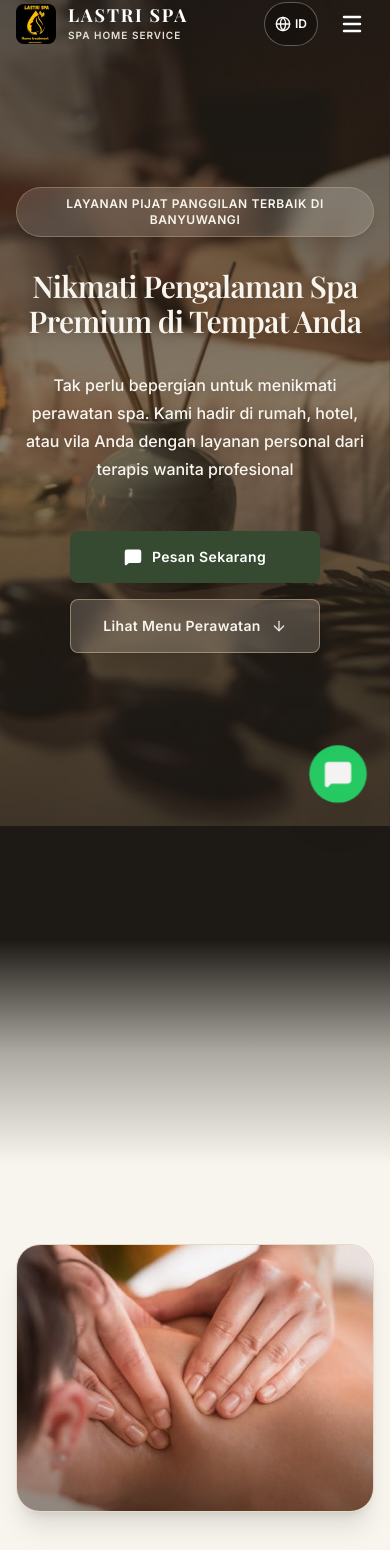
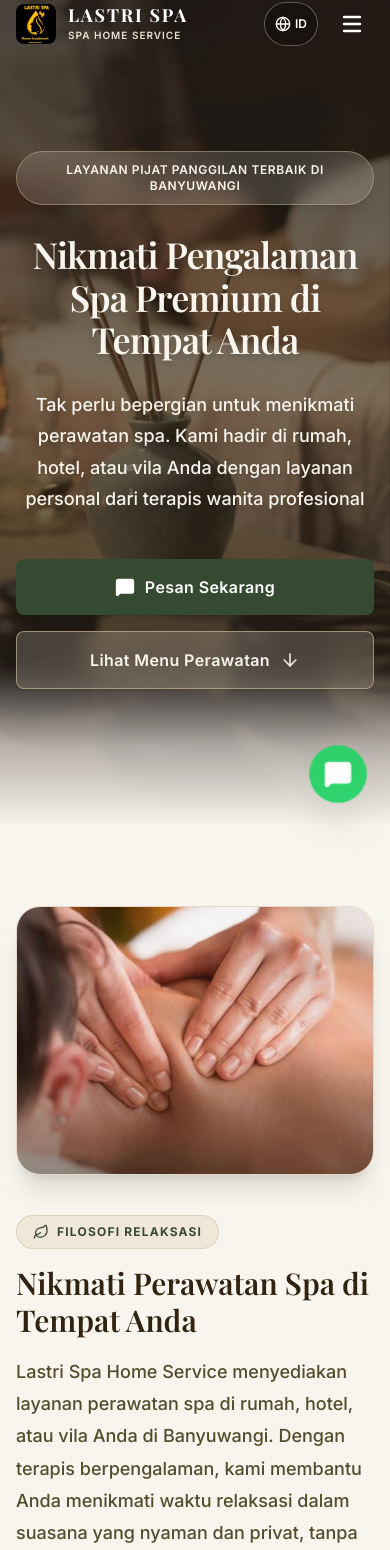
Before and after one commit to gracsiaaa/lastri, a Next.js app: page / in a window 390 px wide. Shown: the part 18-1568 px from the top of the page. Built offline with nearby package versions, Linux system fonts and the light colour scheme.

Commit message:
style: equalize card button sizes, enlarge typography across sections, and disable hero mobile parallax

```diff
--- a/components/AboutSection.tsx
+++ b/components/AboutSection.tsx
@@ -61,16 +61,16 @@ export const AboutSection: React.FC<AboutSectionProps> = ({
           </div>
 
           <div className="lg:col-span-6 space-y-6">
-            <div className="space-y-3.5">
-              <div className="inline-flex items-center space-x-2 text-xs font-bold uppercase tracking-widest text-[#364A31] bg-[#F0E7D8] px-3.5 py-1.5 rounded-full border border-[#C7AF90]/40">
-                <Leaf className="w-3.5 h-3.5 text-[#364A31]" />
+            <div className="space-y-4">
+              <div className="inline-flex items-center space-x-2 text-xs sm:text-sm font-bold uppercase tracking-widest text-[#364A31] bg-[#F0E7D8] px-4 py-2 rounded-full border border-[#C7AF90]/40">
+                <Leaf className="w-4 h-4 text-[#364A31]" />
                 <span>{lang === 'en' ? "Our Philosophy" : "Filosofi Relaksasi"}</span>
               </div>
 
-              <h2 className="font-serif text-3xl sm:text-5xl text-[#302310] font-semibold leading-tight">
+              <h2 className="font-serif text-3xl sm:text-5xl lg:text-6xl text-[#302310] font-semibold leading-tight">
                 {PHILOSOPHY_CONTENT.title[lang]}
               </h2>
-              <p className="text-base sm:text-lg text-[#534D2B] font-medium leading-[1.75]">
+              <p className="text-lg sm:text-xl text-[#534D2B] font-medium leading-[1.8]">
                 {PHILOSOPHY_CONTENT.story[lang]}
               </p>
             </div>
@@ -78,10 +78,10 @@ export const AboutSection: React.FC<AboutSectionProps> = ({
             <div className="pt-2">
               <button
                 onClick={onOpenAboutModal}
-                className="px-7 py-3.5 rounded-lg bg-[#364A31] text-[#FFFFFF] hover:bg-[#263A25] transition-all duration-300 text-sm font-semibold shadow-md hover:shadow-lg hover:scale-[1.02] active:scale-[0.98] inline-flex items-center space-x-2.5 min-h-[44px] group cursor-pointer"
+                className="px-8 py-4 rounded-lg bg-[#364A31] text-[#FFFFFF] hover:bg-[#263A25] transition-all duration-300 text-base font-semibold shadow-md hover:shadow-lg hover:scale-[1.02] active:scale-[0.98] inline-flex items-center space-x-2.5 min-h-[48px] group cursor-pointer"
               >
                 <span>{lang === 'en' ? "Read Our Full Story" : "Baca Selengkapnya"}</span>
-                <ArrowRight className="w-4 h-4 text-white group-hover:translate-x-1 transition-transform" />
+                <ArrowRight className="w-5 h-5 text-white group-hover:translate-x-1 transition-transform" />
               </button>
             </div>
           </div>
--- a/components/FAQ.tsx
+++ b/components/FAQ.tsx
@@ -21,13 +21,13 @@ export const FAQ: React.FC<FAQProps> = ({ lang }) => {
     <section id="faq" className="py-24 sm:py-32 bg-[#F8F5EE] relative overflow-hidden">
       <div className="max-w-4xl mx-auto px-4 sm:px-6 lg:px-8 space-y-12">
         <div className="text-center max-w-2xl mx-auto space-y-4">
-          <span className="text-xs font-bold uppercase tracking-widest text-[#364A31] bg-[#F0E7D8] px-3.5 py-1.5 rounded-full border border-[#C7AF90]/50 inline-block">
+          <span className="text-xs sm:text-sm font-bold uppercase tracking-widest text-[#364A31] bg-[#F0E7D8] px-4 py-2 rounded-full border border-[#C7AF90]/50 inline-block">
             {lang === 'en' ? "Got Questions?" : "Pusat Bantuan"}
           </span>
-          <h2 className="font-sans text-3xl sm:text-5xl text-[#302310] font-semibold tracking-tight">
+          <h2 className="font-sans text-3xl sm:text-5xl lg:text-6xl text-[#302310] font-semibold tracking-tight">
             {lang === 'en' ? "Frequently Asked Questions" : "Pertanyaan Umum (FAQ)"}
           </h2>
-          <p className="text-sm sm:text-base text-[#534D2B] font-medium leading-[1.7]">
+          <p className="text-base sm:text-lg text-[#534D2B] font-medium leading-[1.75]">
             {lang === 'en'
               ? "General information and frequently asked questions regarding Lastri Spa Home Service."
               : "Informasi dan pertanyaan umum terkait Lastri Spa Home Service."}
--- a/components/Hero.tsx
+++ b/components/Hero.tsx
@@ -1,6 +1,6 @@
 'use client';
 
-import React from 'react';
+import React, { useState, useEffect } from 'react';
 import { Language } from '../types';
 import { SPA_INFO, getWhatsAppUrl } from '../data/spaData';
 import { ArrowDown, MessageSquare } from 'lucide-react';
@@ -12,16 +12,27 @@ interface HeroProps {
 }
 
 export const Hero: React.FC<HeroProps> = ({ lang, onOpenBooking }) => {
+  const [isMobile, setIsMobile] = useState(false);
+
+  useEffect(() => {
+    const checkMobile = () => {
+      setIsMobile(window.innerWidth < 768);
+    };
+    checkMobile();
+    window.addEventListener('resize', checkMobile);
+    return () => window.removeEventListener('resize', checkMobile);
+  }, []);
+
   const { scrollY } = useScroll();
   const backgroundScale = useTransform(scrollY, [0, 700], [1, 1.25]);
   const contentOpacity = useTransform(scrollY, [0, 520], [1, 0.1]);
 
   return (
-    <section className="relative min-h-[140vh] flex flex-col justify-start items-center overflow-hidden bg-[#1D1914]">
+    <section className="relative min-h-screen md:min-h-[140vh] flex flex-col justify-start items-center overflow-hidden bg-[#1D1914]">
       <div className="absolute inset-0 overflow-hidden pointer-events-none z-0">
         <motion.div
-          style={{ y: scrollY }}
-          className="absolute top-0 left-0 w-full h-screen will-change-transform"
+          style={{ y: isMobile ? 0 : scrollY }}
+          className="absolute top-0 left-0 w-full h-full md:h-screen will-change-transform"
         >
           <motion.img
             src="/spa1.jpg"
@@ -29,27 +40,27 @@ export const Hero: React.FC<HeroProps> = ({ lang, onOpenBooking }) => {
               (e.target as HTMLImageElement).src = '/spa1.jpg';
             }}
             alt="Lastri Spa Sanctuary Ambience"
-            style={{ scale: backgroundScale }}
+            style={{ scale: isMobile ? 1 : backgroundScale }}
             className="w-full h-full object-cover will-change-transform"
           />
 
           {/* Deep warm luxury overlay - no pale haze */}
-          <div className="absolute inset-0 bg-gradient-to-b from-[#1D1914]/75 via-[#302310]/55 to-[#1D1914]/80" />
+          <div className="absolute inset-0 bg-gradient-to-b from-[#1D1914]/80 via-[#302310]/60 to-[#1D1914]/85" />
         </motion.div>
 
         {/* Seamless transition into Warm Ivory section */}
-        <div className="absolute inset-x-0 bottom-0 h-56 sm:h-80 bg-gradient-to-b from-transparent via-[#F8F5EE]/65 to-[#F8F5EE] pointer-events-none z-10" />
+        <div className="absolute inset-x-0 bottom-0 h-40 sm:h-80 bg-gradient-to-b from-transparent via-[#F8F5EE]/65 to-[#F8F5EE] pointer-events-none z-10" />
       </div>
 
       <motion.div
-        style={{ opacity: contentOpacity }}
-        className="relative z-20 max-w-5xl mx-auto px-4 sm:px-6 lg:px-8 text-center min-h-screen flex flex-col justify-center items-center space-y-8 pt-20 pb-12 will-change-transform"
+        style={{ opacity: isMobile ? 1 : contentOpacity }}
+        className="relative z-20 max-w-5xl mx-auto px-4 sm:px-6 lg:px-8 text-center min-h-screen flex flex-col justify-center items-center space-y-7 sm:space-y-8 pt-24 pb-16 will-change-transform"
       >
         <motion.div
           initial={{ opacity: 0, y: 20 }}
           animate={{ opacity: 1, y: 0 }}
           transition={{ duration: 0.6 }}
-          className="inline-flex items-center bg-[#F8F5EE]/15 backdrop-blur-md px-5 py-2 rounded-full border border-[#C7AF90]/40 text-[#F8F5EE] text-xs sm:text-sm font-semibold shadow-lg tracking-wider uppercase"
+          className="inline-flex items-center bg-[#F8F5EE]/15 backdrop-blur-md px-5 py-2.5 rounded-full border border-[#C7AF90]/50 text-[#F8F5EE] text-xs sm:text-sm md:text-base font-semibold shadow-lg tracking-wider uppercase"
         >
           <span>{SPA_INFO.tagline[lang]}</span>
         </motion.div>
@@ -58,7 +69,7 @@ export const Hero: React.FC<HeroProps> = ({ lang, onOpenBooking }) => {
           initial={{ opacity: 0, y: 25 }}
           animate={{ opacity: 1, y: 0 }}
           transition={{ duration: 0.8, delay: 0.2 }}
-          className="font-serif text-3xl sm:text-5xl md:text-6xl lg:text-7xl text-[#F8F5EE] font-semibold tracking-tight leading-[1.18] drop-shadow-lg"
+          className="font-serif text-4xl sm:text-6xl md:text-7xl lg:text-8xl text-[#F8F5EE] font-semibold tracking-tight leading-[1.18] drop-shadow-lg"
         >
           {SPA_INFO.headline[lang]}
         </motion.h1>
@@ -67,7 +78,7 @@ export const Hero: React.FC<HeroProps> = ({ lang, onOpenBooking }) => {
           initial={{ opacity: 0, y: 25 }}
           animate={{ opacity: 1, y: 0 }}
           transition={{ duration: 0.8, delay: 0.4 }}
-          className="max-w-2xl mx-auto text-base sm:text-lg text-[#F8F5EE] font-medium leading-[1.75] drop-shadow-md"
+          className="max-w-2xl mx-auto text-lg sm:text-xl md:text-2xl text-[#F8F5EE] font-medium leading-[1.75] drop-shadow-md"
         >
           {SPA_INFO.subtagline[lang]}
         </motion.p>
@@ -76,24 +87,24 @@ export const Hero: React.FC<HeroProps> = ({ lang, onOpenBooking }) => {
           initial={{ opacity: 0, y: 25 }}
           animate={{ opacity: 1, y: 0 }}
           transition={{ duration: 0.8, delay: 0.6 }}
-          className="flex flex-col sm:flex-row items-center justify-center gap-4 pt-4"
+          className="flex flex-col sm:flex-row items-center justify-center gap-4 pt-4 w-full sm:w-auto"
         >
           <a
             href={getWhatsAppUrl()}
             target="_blank"
             rel="noopener noreferrer"
-            className="w-full sm:w-auto px-8 py-4 rounded-lg bg-[#364A31] hover:bg-[#263A25] text-[#FFFFFF] text-sm font-semibold tracking-wide shadow-lg hover:shadow-xl transition-all duration-300 flex items-center justify-center space-x-2.5 min-h-[48px] group cursor-pointer"
+            className="w-full sm:w-auto px-9 py-4 rounded-lg bg-[#364A31] hover:bg-[#263A25] text-[#FFFFFF] text-base font-semibold tracking-wide shadow-lg hover:shadow-xl transition-all duration-300 flex items-center justify-center space-x-2.5 min-h-[50px] group cursor-pointer"
           >
-            <MessageSquare className="w-4.5 h-4.5 text-white fill-white flex-shrink-0 group-hover:scale-110 transition-transform" />
+            <MessageSquare className="w-5 h-5 text-white fill-white flex-shrink-0 group-hover:scale-110 transition-transform" />
             <span>{lang === 'en' ? "Book Now" : "Pesan Sekarang"}</span>
           </a>
 
           <a
             href="#treatments"
-            className="w-full sm:w-auto px-8 py-4 rounded-lg border border-[#C7AF90]/60 bg-[#F0E7D8]/20 hover:bg-[#F0E7D8]/35 backdrop-blur-md text-[#F8F5EE] text-sm font-semibold tracking-wide shadow-sm hover:shadow-lg hover:border-[#C7AF90] transition-all duration-300 flex items-center justify-center space-x-2.5 min-h-[48px] group cursor-pointer"
+            className="w-full sm:w-auto px-9 py-4 rounded-lg border border-[#C7AF90]/70 bg-[#F0E7D8]/20 hover:bg-[#F0E7D8]/35 backdrop-blur-md text-[#F8F5EE] text-base font-semibold tracking-wide shadow-sm hover:shadow-lg hover:border-[#C7AF90] transition-all duration-300 flex items-center justify-center space-x-2.5 min-h-[50px] group cursor-pointer"
           >
             <span>{lang === 'en' ? "Discover Treatments" : "Lihat Menu Perawatan"}</span>
-            <ArrowDown className="w-4 h-4 text-[#F8F5EE]/90 group-hover:text-white group-hover:translate-y-1 transition-all" />
+            <ArrowDown className="w-5 h-5 text-[#F8F5EE]/90 group-hover:text-white group-hover:translate-y-1 transition-all" />
           </a>
         </motion.div>
       </motion.div>
```
Also changed, not shown: components/Reviews.tsx (+5 -5 lines), components/SanctuaryGallery.tsx (+4 -4 lines), components/TreatmentMenu.tsx (+11 -11 lines).
